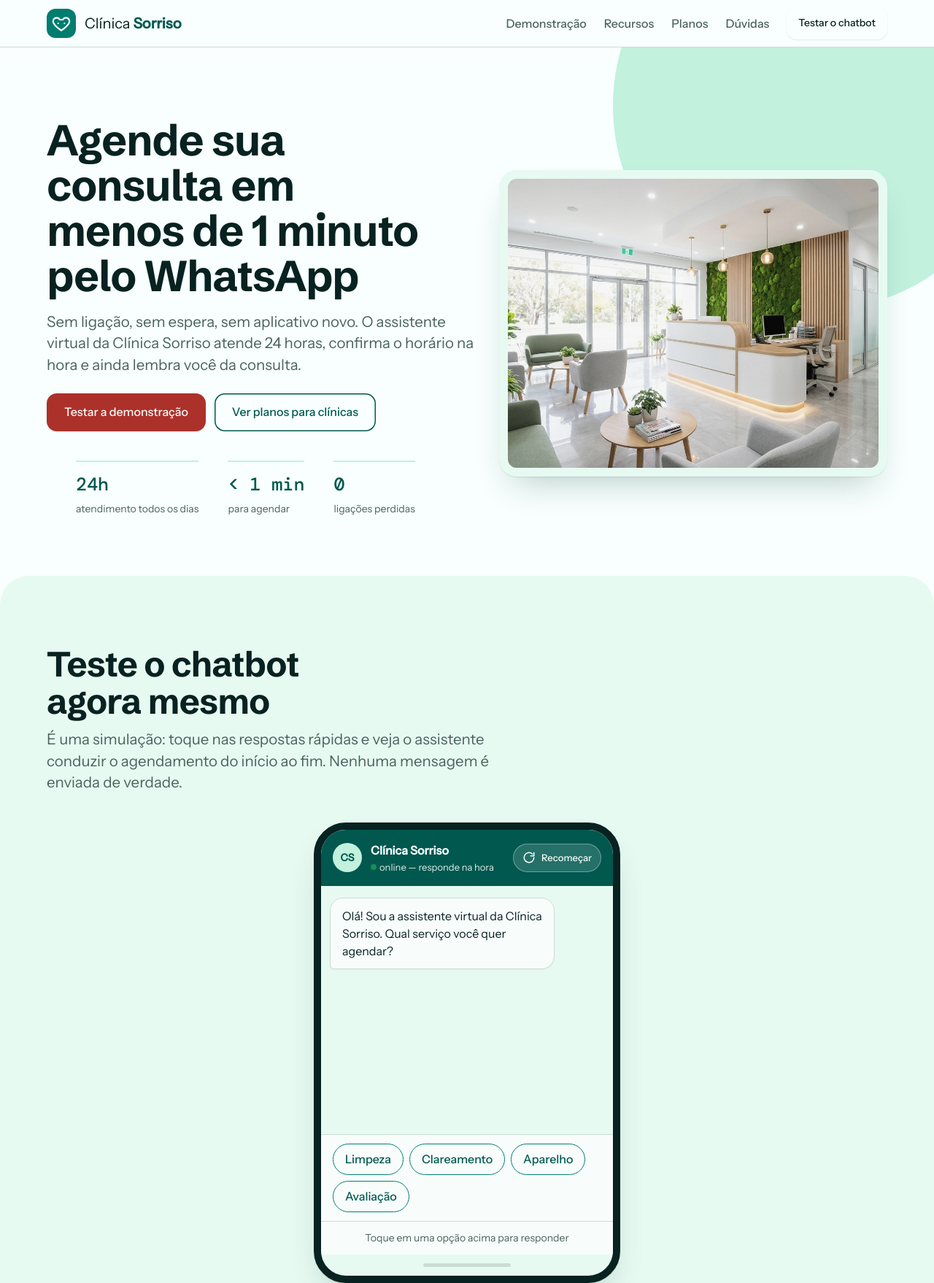
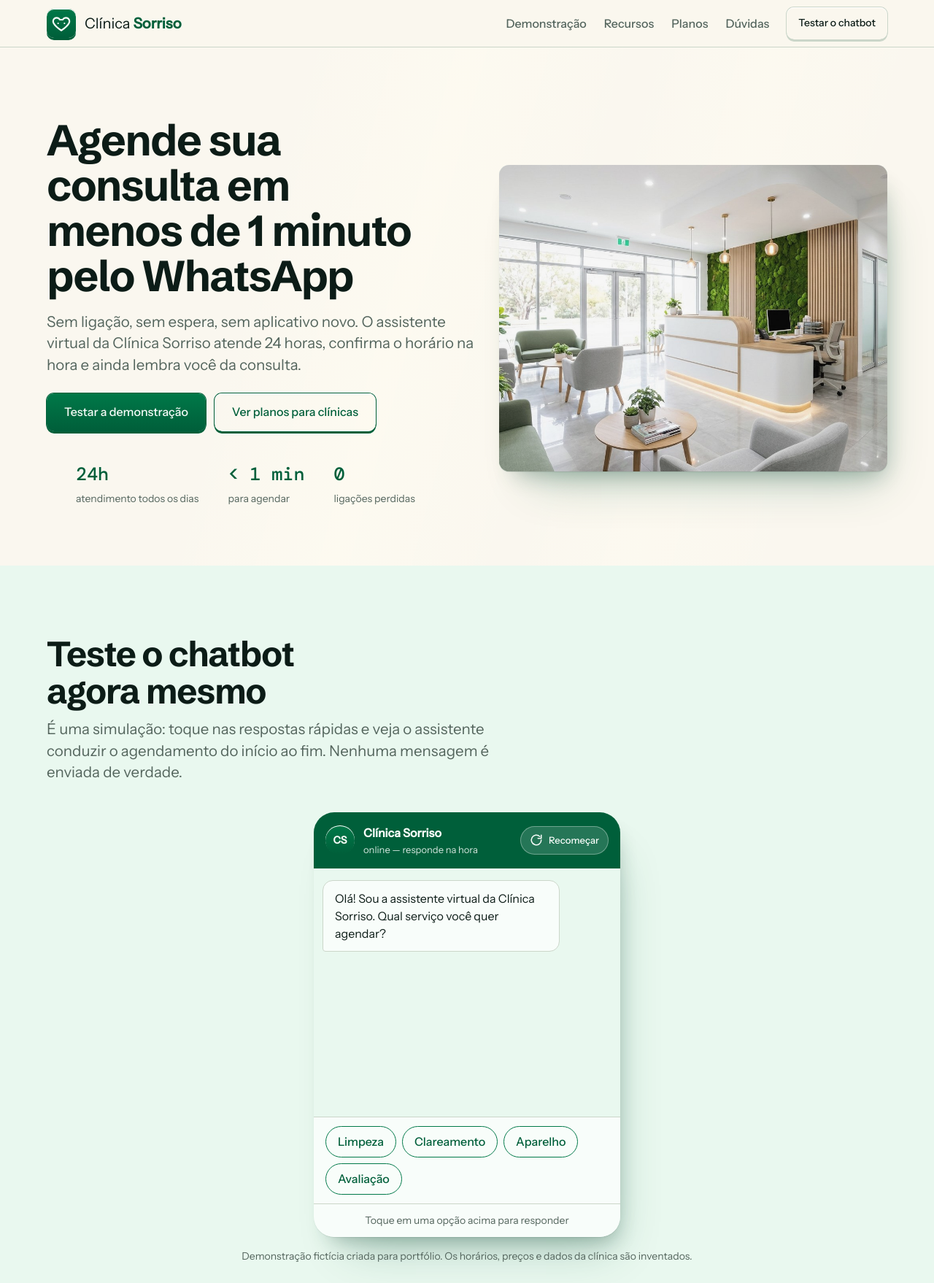
Before and after one commit to pedro-o-bueno/portfolio, a plain HTML site: page chatbot/index.html in a window 1280 px wide. Shown: the top 1758 px of the page at 73% size. Drawn offline with nearby package versions, Linux system fonts and the light colour scheme.

Commit message:
revert(chatbot): restaura design anterior (rodada 1)

```diff
--- a/chatbot/base.css
+++ b/chatbot/base.css
@@ -17,7 +17,7 @@ button, input, select, textarea { font: inherit; }
 .container { width: 100%; max-width: var(--container); margin-inline: auto; padding-inline: var(--gutter); box-sizing: border-box; }
 .num, .figure, td.num { font-variant-numeric: tabular-nums; }
 .visually-hidden { position: absolute; width: 1px; height: 1px; overflow: hidden; clip-path: inset(50%); white-space: nowrap; }
-[data-slot] { position: relative; overflow: hidden; background: var(--color-paper-2, var(--color-paper)); }
+[data-slot] { position: relative; overflow: hidden; background: linear-gradient(160deg, var(--color-paper-2, var(--color-paper)), var(--color-paper-3, var(--color-paper))); }
 [data-slot] > img { position: absolute; inset: 0; width: 100%; height: 100%; object-fit: cover; z-index: 1; }
 [data-slot]:has(> img) > :not(img):not([data-keep]) { display: none !important; }
 @media (max-width: 60rem) { :root { --gutter: 24px; --section-gap-s: 80px; --section-gap: 96px; --section-gap-l: 120px; } }
--- a/chatbot/style.css
+++ b/chatbot/style.css
@@ -12,8 +12,7 @@
 :root {
   --chat-paper: var(--color-paper-2);
   --chat-bot: var(--color-accent-ink);
-  --chat-user: var(--color-accent);
-  --phone-frame: var(--color-ink);
+  --chat-user: var(--color-accent-soft);
 }
 
 /* ---------- Base type ---------- */
@@ -26,7 +25,7 @@ p { color: var(--color-muted); }
 .section-head p { font-size: var(--text-lead); line-height: 1.45; }
 section { padding: var(--space-3xl) 0; }
 
-/* ---------- Buttons: flat, friendly, one coral CTA ---------- */
+/* ---------- Buttons: moulded plastic ---------- */
 .btn {
   display: inline-flex;
   align-items: center;
@@ -40,20 +39,21 @@ section { padding: var(--space-3xl) 0; }
   font-family: var(--font-body);
   text-decoration: none;
   cursor: pointer;
-  box-shadow: var(--shadow-btn);
+  box-shadow: inset 0 1px 0 var(--glint), 0 0 0 1px var(--color-rule), 0 3px 0 var(--color-rule);
   transition: transform var(--dur-micro) var(--ease-out), background-color var(--dur-micro) var(--ease-out), box-shadow var(--dur-micro) var(--ease-out);
 }
-.btn:hover { transform: translateY(-1px); box-shadow: var(--shadow-btn-hover); }
-.btn:active { transform: translateY(1px); }
+.btn:hover { transform: translateY(-1px); }
+.btn:active { transform: translateY(3px); }
 .btn-primary {
-  background: var(--color-coral-deep);
+  background: linear-gradient(var(--color-accent), var(--color-accent-deep));
   color: var(--color-accent-ink);
+  box-shadow: 0 0 0 1px var(--color-accent-deep), 0 3px 0 var(--color-accent-deep);
 }
-.btn-primary:hover { background: var(--color-coral); }
+.btn-primary:hover { background: var(--color-accent-deep); }
 .btn-outline {
   background: transparent;
   color: var(--color-accent-deep);
-  box-shadow: inset 0 0 0 1.5px var(--color-accent-deep);
+  box-shadow: inset 0 1px 0 var(--glint), 0 0 0 1px var(--color-accent-deep), 0 3px 0 var(--color-accent-deep);
 }
 .btn-outline:hover { background: var(--color-accent-soft); }
 .btn-small { min-height: 44px; padding: 0 var(--space-md); font-size: var(--text-sm); }
@@ -64,7 +64,7 @@ section { padding: var(--space-3xl) 0; }
   position: sticky;
   top: 0;
   z-index: var(--z-sticky-nav);
-  background: var(--color-paper);
+  background: color-mix(in oklab, var(--color-paper) 94%, transparent);
   border-bottom: var(--rule-hair) solid var(--color-rule);
 }
 .header-inner {
@@ -77,19 +77,20 @@ section { padding: var(--space-3xl) 0; }
 .brand-mark {
   width: 40px;
   height: 40px;
-  border-radius: 12px;
-  background: var(--color-accent);
+  border-radius: var(--radius-input);
+  background: linear-gradient(var(--color-accent), var(--color-accent-deep));
   color: var(--color-accent-ink);
   display: flex;
   align-items: center;
   justify-content: center;
+  box-shadow: inset 0 1px 0 var(--glint), 0 3px 0 var(--color-accent-deep);
 }
 .brand-text strong { color: var(--color-accent-deep); font-weight: 700; }
 .main-nav { display: flex; gap: var(--space-lg); margin-left: auto; }
 .main-nav a { text-decoration: none; font-weight: 500; font-size: var(--text-md); color: var(--color-muted); transition: color var(--dur-micro) var(--ease-out); }
 .main-nav a:hover { color: var(--color-accent-deep); text-decoration: underline; text-underline-offset: 0.16em; }
 
-/* ---------- Hero: clinical white, one soft mint halo ---------- */
+/* ---------- Hero ---------- */
 .hero {
   position: relative;
   padding: var(--space-3xl) 0 var(--space-2xl);
@@ -98,12 +99,8 @@ section { padding: var(--space-3xl) 0; }
 .hero::before {
   content: "";
   position: absolute;
-  width: 560px;
-  height: 560px;
-  border-radius: 50%;
-  background: var(--color-accent-soft);
-  top: -200px;
-  right: -120px;
+  inset: 0;
+  background: linear-gradient(105deg, transparent 28%, color-mix(in oklab, var(--light) 55%, transparent) 44%, transparent 60%, color-mix(in oklab, var(--light) 40%, transparent) 72%, transparent 86%);
   pointer-events: none;
 }
 .hero-grid {
@@ -122,49 +119,33 @@ section { padding: var(--space-3xl) 0; }
   gap: var(--space-xl);
   flex-wrap: wrap;
 }
-.hero-stats li {
-  display: flex;
-  flex-direction: column;
-  gap: var(--space-2xs);
-  border-top: 2px solid var(--color-accent-soft);
-  padding-top: var(--space-sm);
-}
+.hero-stats li { display: flex; flex-direction: column; gap: var(--space-2xs); }
 .hero-stats strong { font-family: var(--font-outlier); font-weight: 500; font-size: var(--text-xl); font-variant-numeric: tabular-nums; color: var(--color-accent-deep); }
 .hero-stats span { font-size: var(--text-sm); color: var(--color-muted); }
 .hero-figure {
   margin: 0;
-  border-radius: 24px;
-  background: var(--color-paper-2);
-  padding: var(--space-sm);
-  box-shadow: var(--shadow-lift);
+  border-radius: var(--radius-card);
+  background: color-mix(in oklab, var(--p-thu) 62%, transparent);
+  box-shadow: inset 0 1.5px 0 var(--glint), inset 0 -24px 36px -28px color-mix(in oklab, var(--p-thu) 45%, var(--color-ink)), var(--shadow-lift);
   min-height: 420px;
   overflow: clip;
 }
-.hero-figure img { width: 100%; height: 100%; min-height: 396px; object-fit: cover; border-radius: 12px; filter: saturate(0.85) contrast(0.94); }
+.hero-figure img { width: 100%; height: 100%; min-height: 420px; object-fit: cover; filter: saturate(0.85) contrast(0.94); }
 
-/* ---------- Demo: mint band, phone as the centerpiece ---------- */
-.demo-section { background: var(--color-paper-2); border-radius: var(--space-xl); }
+/* ---------- Demo / phone widget ---------- */
+.demo-section { background: var(--color-paper-2); }
 .demo-note { text-align: center; font-size: var(--text-sm); margin-top: var(--space-md); }
 
 .phone {
   max-width: 420px;
   margin: 0 auto;
   background: var(--chat-paper);
-  border: 10px solid var(--phone-frame);
-  border-radius: 44px;
+  border: none;
+  border-radius: 28px;
   box-shadow: var(--shadow-lift);
   overflow: clip;
   display: flex;
   flex-direction: column;
-}
-.phone::after {
-  content: "";
-  width: 120px;
-  height: 5px;
-  border-radius: var(--radius-pill);
-  background: var(--color-rule);
-  margin: var(--space-sm) auto;
-  flex-shrink: 0;
 }
 .chat-header {
   display: flex;
@@ -179,33 +160,18 @@ section { padding: var(--space-3xl) 0; }
   width: 40px;
   height: 40px;
   border-radius: 50%;
-  background: var(--color-accent-soft);
-  color: var(--color-accent-deep);
+  background: linear-gradient(var(--color-accent), var(--color-accent-deep));
+  color: var(--color-accent-ink);
   display: flex;
   align-items: center;
   justify-content: center;
   font-weight: 700;
   font-size: var(--text-sm);
   flex-shrink: 0;
+  box-shadow: inset 0 1px 0 var(--glint);
 }
 .chat-header-info { flex: 1; min-width: 0; }
-.chat-header-info small {
-  display: flex;
-  align-items: center;
-  gap: var(--space-2xs);
-  font-size: var(--text-xs);
-  opacity: 0.9;
-}
-.chat-header-info small::before {
-  content: "";
-  width: 8px;
-  height: 8px;
-  border-radius: 50%;
-  background: var(--color-online);
-  flex-shrink: 0;
-  animation: presencePulse 2.4s ease-in-out infinite;
-}
-@keyframes presencePulse { 0%, 100% { opacity: 1; } 50% { opacity: 0.35; } }
+.chat-header-info small { display: block; font-size: var(--text-xs); opacity: 0.85; }
 .restart-btn {
   display: flex;
   align-items: center;
@@ -231,21 +197,19 @@ section { padding: var(--space-3xl) 0; }
   display: flex;
   flex-direction: column;
   gap: var(--space-xs);
-  background: var(--chat-paper);
 }
 .msg {
   max-width: 82%;
   padding: var(--space-sm) var(--space-md);
-  border-radius: 18px;
+  border-radius: var(--radius-card);
   font-size: var(--text-md);
   line-height: 1.5;
   color: var(--color-ink);
   animation: fadeIn var(--dur-short) var(--ease-out);
 }
-.msg.bot { background: var(--chat-bot); border: var(--rule-hair) solid var(--color-rule); align-self: flex-start; border-bottom-left-radius: 6px; box-shadow: var(--shadow-bubble); }
-.msg.user { background: var(--chat-user); color: var(--color-accent-ink); align-self: flex-end; border-bottom-right-radius: 6px; }
-.msg strong { color: var(--color-coral-deep); }
-.msg.user strong { color: inherit; }
+.msg.bot { background: var(--chat-bot); border: var(--rule-hair) solid var(--color-rule); align-self: flex-start; border-bottom-left-radius: 4px; }
+.msg.user { background: var(--chat-user); align-self: flex-end; border-bottom-right-radius: 4px; }
+.msg strong { color: var(--color-accent-deep); }
 .msg .summary-line { display: block; }
 
 .typing { display: inline-flex; gap: var(--space-2xs); padding: var(--space-sm) var(--space-md); }
@@ -253,7 +217,7 @@ section { padding: var(--space-3xl) 0; }
   width: 7px;
   height: 7px;
   border-radius: 50%;
-  background: var(--color-accent);
+  background: var(--color-muted);
   animation: blink 1.2s infinite;
 }
 .typing span:nth-child(2) { animation-delay: 0.2s; }
@@ -310,19 +274,19 @@ section { padding: var(--space-3xl) 0; }
 .chat-input input:focus { outline: 2px solid var(--color-focus); outline-offset: 1px; }
 .chat-input button {
   background: transparent;
-  color: var(--color-coral-deep);
-  border: 1.5px solid var(--color-coral-deep);
+  color: var(--color-accent-deep);
+  border: 1.5px solid var(--color-accent);
   border-radius: var(--radius-pill);
   padding: var(--space-sm) var(--space-md);
   font-weight: 500;
   cursor: pointer;
   transition: background-color var(--dur-micro) var(--ease-out), transform var(--dur-micro) var(--ease-out);
 }
-.chat-input button:hover { background: var(--color-coral-soft); }
+.chat-input button:hover { background: var(--color-accent-soft); }
 .chat-input button:active { transform: translateY(1px); }
 .input-hint { font-size: var(--text-sm); color: var(--color-muted); text-align: center; width: 100%; }
 
-/* ---------- Features: clean white cards, mint and coral icon chips ---------- */
+/* ---------- Features: plastic bands, varied spans ---------- */
 .features-grid {
   display: grid;
   grid-template-columns: repeat(6, minmax(0, 1fr));
@@ -330,11 +294,11 @@ section { padding: var(--space-3xl) 0; }
 }
 .feature-card {
   grid-column: span 2;
-  background: var(--color-accent-ink);
+  background: color-mix(in oklab, var(--p-thu) 62%, transparent);
   border: var(--rule-hair) solid var(--color-rule);
   border-radius: var(--radius-card);
   padding: var(--space-lg);
-  box-shadow: var(--shadow-card);
+  box-shadow: inset 0 1.5px 0 var(--glint), inset 0 -24px 36px -28px color-mix(in oklab, var(--p-thu) 45%, var(--color-ink));
 }
 .feature-card:nth-child(1) { grid-column: span 3; }
 .feature-card:nth-child(2) { grid-column: span 3; }
@@ -348,11 +312,11 @@ section { padding: var(--space-3xl) 0; }
   display: flex;
   align-items: center;
   justify-content: center;
+  box-shadow: inset 0 1px 0 var(--glint);
 }
-.feature-card:nth-child(3n) .feature-icon { background: var(--color-coral-soft); color: var(--color-coral-deep); }
 
-/* ---------- Pricing: mint band, coral marks the featured plan ---------- */
-.pricing { background: var(--color-paper-2); border-radius: var(--space-xl); }
+/* ---------- Pricing ---------- */
+.pricing { background: var(--color-paper-2); }
 .pricing-grid {
   display: grid;
   grid-template-columns: repeat(3, minmax(0, 1fr));
@@ -361,7 +325,7 @@ section { padding: var(--space-3xl) 0; }
 }
 .plan-card {
   background: var(--color-accent-ink);
-  border: var(--rule-hair) solid var(--color-rule);
+  border: none;
   border-radius: var(--radius-card);
   padding: var(--space-lg);
   display: flex;
@@ -386,14 +350,13 @@ section { padding: var(--space-3xl) 0; }
   border-bottom: 2.5px solid var(--color-accent);
   transform: rotate(-45deg) translateY(-2px);
 }
-.plan-featured { border: 2px solid var(--color-coral); box-shadow: var(--shadow-lift); }
-.plan-featured li::before { border-left-color: var(--color-coral); border-bottom-color: var(--color-coral); }
+.plan-featured { border: 2px solid var(--color-accent); box-shadow: var(--shadow-lift); }
 .plan-badge {
   position: absolute;
   top: -13px;
   left: 50%;
   transform: translateX(-50%);
-  background: var(--color-coral-deep);
+  background: var(--color-accent-deep);
   color: var(--color-accent-ink);
   font-size: var(--text-xs);
   font-weight: 500;
@@ -424,16 +387,16 @@ section { padding: var(--space-3xl) 0; }
 .faq-item summary::after {
   content: "+";
   font-size: var(--text-xl);
-  color: var(--color-coral-deep);
+  color: var(--color-accent-deep);
   flex-shrink: 0;
 }
 .faq-item[open] summary::after { content: "–"; }
 .faq-item p { padding: 0 var(--space-lg) var(--space-md); }
 
-/* ---------- Contact: deep teal band ---------- */
-.contact { background: var(--color-accent-deep); color: var(--color-paper); border-radius: var(--space-xl) var(--space-xl) 0 0; }
-.contact h2 { color: var(--color-accent-ink); }
-.contact p { color: color-mix(in oklab, var(--color-accent-ink) 85%, transparent); }
+/* ---------- Contact: ink band ---------- */
+.contact { background: var(--color-ink); color: var(--color-paper); }
+.contact h2 { color: var(--color-paper); }
+.contact p { color: color-mix(in oklab, var(--color-paper) 85%, transparent); }
 .contact-grid {
   display: grid;
   grid-template-columns: minmax(0, 1fr) minmax(0, 1fr);
@@ -441,7 +404,7 @@ section { padding: var(--space-3xl) 0; }
   align-items: start;
 }
 .contact-list { list-style: none; margin: var(--space-lg) 0 0; padding: 0; display: flex; flex-direction: column; gap: var(--space-md); }
-.contact-list li { display: flex; align-items: flex-start; gap: var(--space-sm); color: color-mix(in oklab, var(--color-accent-ink) 92%, transparent); }
+.contact-list li { display: flex; align-items: flex-start; gap: var(--space-sm); color: color-mix(in oklab, var(--color-paper) 90%, transparent); }
 .contact-list svg { flex-shrink: 0; margin-top: var(--space-2xs); color: var(--color-accent-soft); }
 .contact-form {
   background: var(--color-accent-ink);
@@ -486,7 +449,7 @@ section { padding: var(--space-3xl) 0; }
 
 /* ---------- Reduced motion ---------- */
 @media (prefers-reduced-motion: reduce) {
-  .msg, .typing span, .chat-header-info small::before { animation: none; }
+  .msg, .typing span { animation: none; }
   .btn, .qr-btn, .chat-input button, .restart-btn, .main-nav a { transition: none; }
 }
 
@@ -509,6 +472,5 @@ section { padding: var(--space-3xl) 0; }
   .hero-stats { gap: var(--space-lg); }
   .chat-body { min-height: 300px; }
   section { padding: var(--space-2xl) 0; }
-  .hero-figure { min-height: 280px; }
-  .hero-figure img { min-height: 256px; }
+  .hero-figure, .hero-figure img { min-height: 280px; }
 }
--- a/chatbot/tokens.css
+++ b/chatbot/tokens.css
@@ -9,21 +9,18 @@
   --color-error: oklch(52% 0.19 27); --color-success: oklch(50% 0.12 150);
   --container: 1440px; --gutter: 64px; --gap-columns: 32px; --section-gap-s: 120px; --section-gap: 144px; --section-gap-l: 176px;
   --z-base: 1; --z-raised: 10; --z-dropdown: 100; --z-sticky: 200; --z-sticky-nav: 300; --z-modal: 400; --z-toast: 500; --z-tooltip: 600;
-  --color-paper: oklch(99.6% 0.008 180); --color-paper-2: oklch(96.8% 0.022 168); --color-paper-3: oklch(93% 0.04 166);
-  --color-ink: oklch(23% 0.032 190); --color-ink-2: oklch(33% 0.028 185); --color-muted: oklch(48% 0.03 180);
-  --color-rule: oklch(88% 0.02 172);
-  --color-accent: oklch(52% 0.115 182); --color-accent-deep: oklch(40% 0.10 184); --color-accent-soft: oklch(92% 0.055 168); --color-accent-ink: oklch(99% 0.006 180);
-  --color-coral: oklch(63% 0.17 28); --color-coral-deep: oklch(50% 0.16 28); --color-coral-soft: oklch(94% 0.05 32);
-  --color-online: oklch(60% 0.14 155);
-  --color-focus: oklch(45% 0.12 182);
+  --color-paper: oklch(97.6% 0.011 88); --color-paper-2: oklch(96.5% 0.02 160); --color-paper-3: oklch(93% 0.036 160);
+  --color-ink: oklch(21% 0.025 170); --color-ink-2: oklch(31% 0.02 170); --color-muted: oklch(49% 0.024 165);
+  --color-rule: oklch(86.5% 0.022 140);
+  --color-accent: oklch(50% 0.13 160); --color-accent-deep: oklch(42% 0.11 162); --color-accent-soft: oklch(88% 0.08 160); --color-accent-ink: oklch(99% 0.006 160);
+  --color-focus: oklch(45% 0.14 160);
+  --p-mon: oklch(85% 0.052 22); --p-tue: oklch(87.5% 0.058 64); --p-wed: oklch(91.5% 0.064 98); --p-thu: oklch(86.5% 0.075 160);
+  --p-fri: oklch(87% 0.048 210); --p-sat: oklch(84% 0.045 270); --p-sun: oklch(84% 0.048 322);
   --light: oklch(99.4% 0.016 84); --glint: oklch(100% 0 0);
   --font-display: "Schibsted Grotesk", ui-sans-serif, sans-serif; --font-body: "Instrument Sans", ui-sans-serif, sans-serif;
   --font-outlier: "DM Mono", ui-monospace, monospace;
-  --radius-card: 20px; --radius-input: 14px; --radius-pill: 999px; --rule-hair: 1px;
-  --shadow-card: 0 1px 2px oklch(30% 0.03 180 / 0.08), 0 16px 32px -16px oklch(40% 0.08 180 / 0.25);
-  --shadow-lift: 0 1px 1px oklch(30% 0.03 180 / 0.10), 0 24px 48px -20px oklch(36% 0.06 180 / 0.30);
-  --shadow-btn: 0 1px 2px oklch(30% 0.03 180 / 0.10);
-  --shadow-btn-hover: 0 2px 4px oklch(30% 0.03 180 / 0.12), 0 12px 24px -12px oklch(40% 0.08 180 / 0.35);
-  --shadow-bubble: 0 1px 2px oklch(30% 0.03 180 / 0.06);
-  --tracking-display: -0.02em; --display-weight: 700;
+  --radius-card: 14px; --radius-input: 10px; --radius-pill: 999px; --rule-hair: 1px;
+  --shadow-card: 0 1px 2px oklch(30% 0.03 165 / 0.08), 0 24px 48px -24px oklch(40% 0.08 165 / 0.35);
+  --shadow-lift: 0 1px 1px oklch(30% 0.03 165 / 0.10), 8px 18px 28px -14px oklch(36% 0.06 165 / 0.32), 18px 40px 60px -30px oklch(40% 0.08 165 / 0.30);
+  --tracking-display: -0.03em; --display-weight: 700;
 }
```
